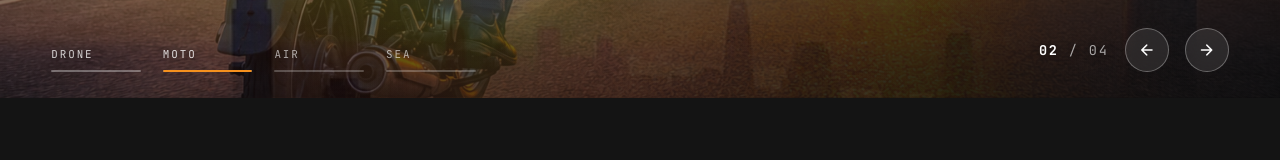
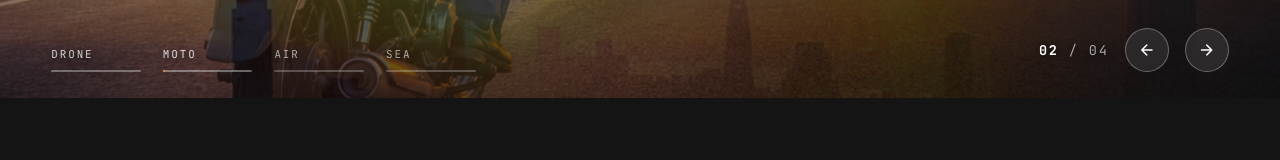
Before and after one commit to brucemwendwa/Deliveroo, a React (Vite) app in the folder Form design decisions pending/deliveroo-web/: page / in a window 1280 px wide. Shown: the part 558-718 px from the top of the page. Built offline with nearby package versions, Linux system fonts and the light colour scheme; no server answers.

Commit message:
Add hero carousel animations for slide transitions and progress indicators

```diff
--- a/Form design decisions pending/deliveroo-web/src/styles/global.css
+++ b/Form design decisions pending/deliveroo-web/src/styles/global.css
@@ -88,3 +88,16 @@ button { font-family: inherit; }
   animation: drawRoute 1.1s cubic-bezier(.16,1,.3,1) forwards;
 }
 .route-fade { animation: fadeIn .7s ease both; }
+
+/* §2 — the hero carousel. Slides crossfade with opacity; the photo behind the active
+   one drifts and scales a little while it is on screen, and the indicator under the
+   active mode fills over the slide's own duration. Both are turned off by the
+   prefers-reduced-motion block above. */
+@keyframes heroDrift {
+  from { transform: scale(1.02) translate3d(0, 0, 0); }
+  to { transform: scale(1.09) translate3d(-1.1%, -.8%, 0); }
+}
+@keyframes heroProgress {
+  from { transform: scaleX(0); }
+  to { transform: scaleX(1); }
+}
```
